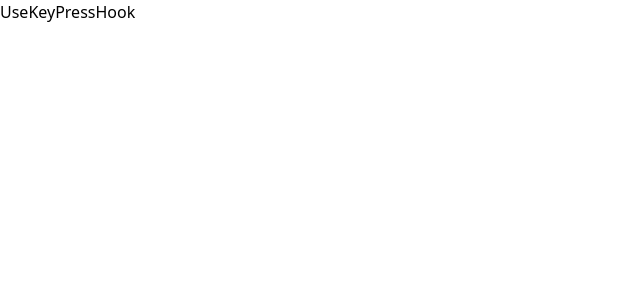
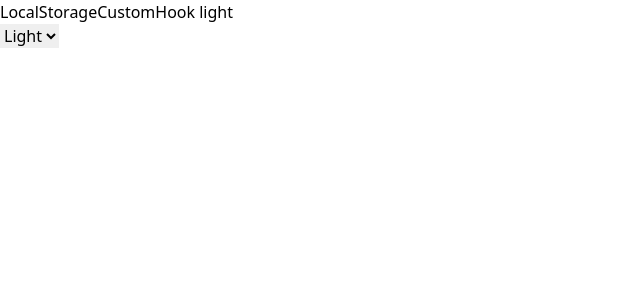
Before and after one commit to bhimanshukalra/algochurn-practice, a React (Vite) app: page / in a window 1280 px wide. Shown: the top 300 px of the page, without its empty margins (0-640 px from the left). Built offline with nearby package versions, Linux system fonts and the light colour scheme.

Commit message:
Chore: added useLocalStorage hook solution

```diff
--- a/src/App.tsx
+++ b/src/App.tsx
@@ -1,11 +1,13 @@
 import FullScreenModal from "./solutions/full-screen-modal";
+import LocalStorageCustomHook from "./solutions/local-storage-custom-hook";
 import UseKeyPressHook from "./solutions/usekeypress-custom-hook";
 
 function App() {
   return (
     <>
       {/* <FullScreenModal /> */}
-      <UseKeyPressHook />
+      {/* <UseKeyPressHook /> */}
+      <LocalStorageCustomHook />
     </>
   );
 }
--- /dev/null
+++ b/src/solutions/local-storage-custom-hook/hooks/useLocalStorage.ts
@@ -0,0 +1,24 @@
+import { useEffect, useState } from "react";
+
+export function useLocalStorage(
+  key: string,
+  initialValue: string
+): [string, (value: string) => void] {
+  const [storedValue, setStoredValue] = useState(initialValue);
+
+  useEffect(() => {
+    const value = localStorage.getItem(key);
+    if (value) {
+      setStoredValue(value);
+    } else {
+      localStorage.setItem(key, initialValue);
+    }
+  }, [storedValue]);
+
+  function handleUpdate(value: string) {
+    localStorage.setItem(key, value);
+    setStoredValue(value);
+  }
+
+  return [storedValue, handleUpdate];
+}
--- /dev/null
+++ b/src/solutions/local-storage-custom-hook/index.tsx
@@ -0,0 +1,21 @@
+import { useLocalStorage } from "./hooks/useLocalStorage";
+
+const LocalStorageCustomHook = () => {
+  const [storedValue, setStoredValue] = useLocalStorage("theme", "light");
+
+  return (
+    <div>
+      <p>LocalStorageCustomHook {storedValue}</p>
+      <select value={storedValue} onChange={onChange}>
+        <option value={"light"}>Light</option>
+        <option value={"dark"}>Dark</option>
+      </select>
+    </div>
+  );
+
+  function onChange(event: React.ChangeEvent<HTMLSelectElement>) {
+    setStoredValue(event.target.value);
+  }
+};
+
+export default LocalStorageCustomHook;
```
